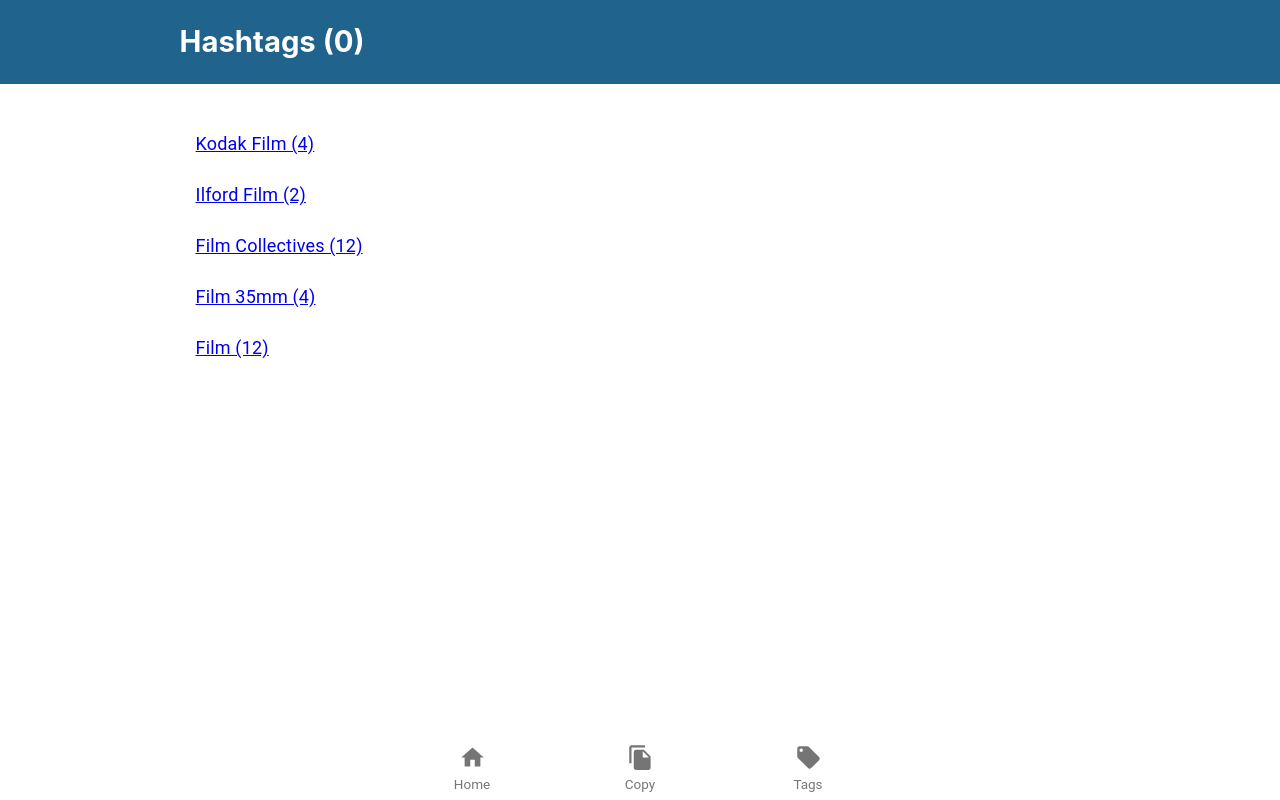
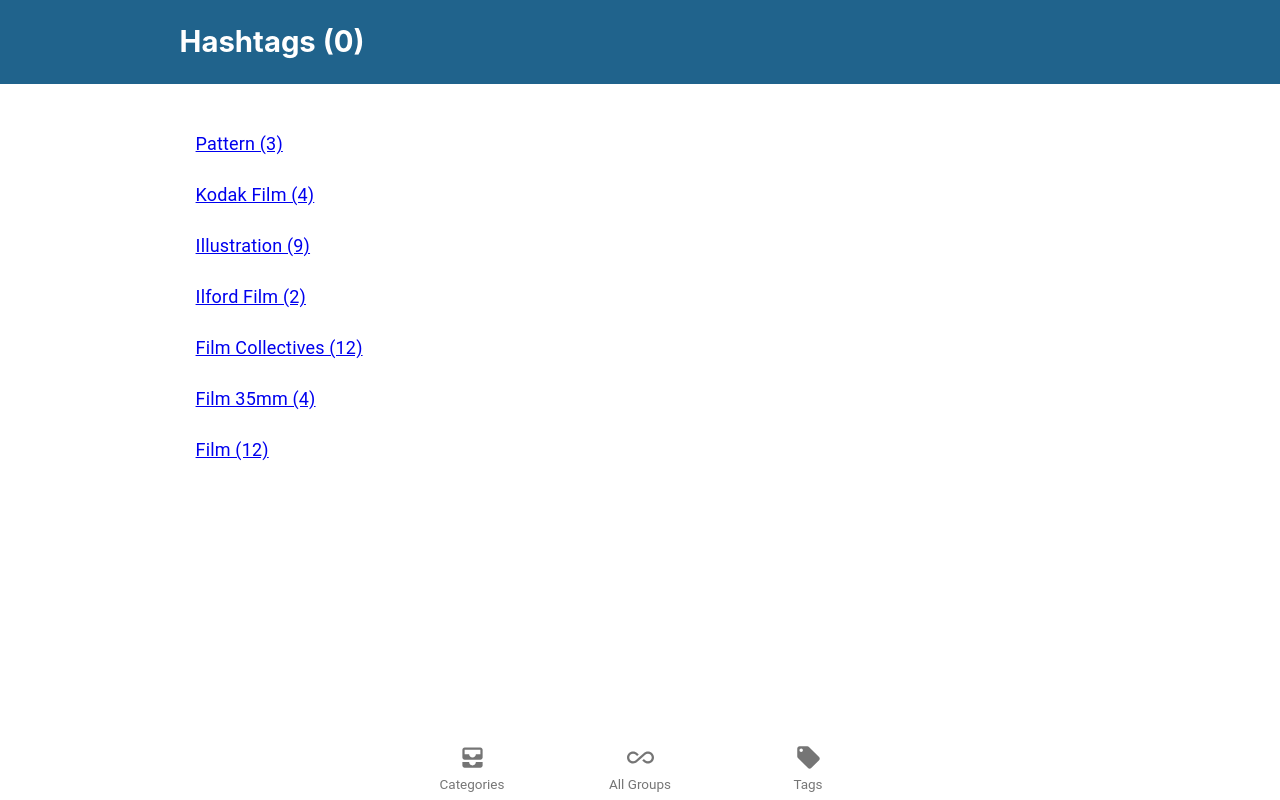
Before and after one commit to jangottweiss/hashtag-collection-static, a Gatsby site: page / in a window 1280 px wide. Built offline with nearby package versions, Linux system fonts and the light colour scheme; Gatsby itself is replaced by a stand-in of ours; some packages are replaced by stand-ins of ours.

Commit message:
new tags and categories

```diff
--- a/src/components/header.js
+++ b/src/components/header.js
@@ -36,7 +36,7 @@
       >
         <h2 style={{ margin: 0 }}>
           <Link
-            to="/"
+            to="categories"
             style={{
               color: `white`,
               textDecoration: `none`,
--- a/src/components/layout.js
+++ b/src/components/layout.js
@@ -21,8 +21,10 @@
 import BottomNavigationAction from '@material-ui/core/BottomNavigationAction';
 import HomeIcon from '@material-ui/icons/Home';
 import FileCopyIcon from '@material-ui/icons/FileCopy';
+import AllInclusiveIcon from '@material-ui/icons/AllInclusive';
 import LocalOfferIcon from '@material-ui/icons/LocalOffer';
 import Drawer from '@material-ui/core/Drawer';
+import AllInboxIcon from '@material-ui/icons/AllInbox';
 import Chip from '@material-ui/core/Chip';
 
 import * as copy from 'clipboard-copy';
@@ -94,8 +96,8 @@
                   showLabels
                   className={classes.root}
                 >
-                  <BottomNavigationAction value="/" label="Home" icon={<HomeIcon />} />
-                  <BottomNavigationAction value="copy" label="Copy" icon={<FileCopyIcon />} />
+                  <BottomNavigationAction value="/categories" label="Categories" icon={<AllInboxIcon />} />
+                  <BottomNavigationAction value="/" label="All Groups" icon={<AllInclusiveIcon />} />
                   <BottomNavigationAction value="tags" label="Tags" icon={<LocalOfferIcon />} />
 
                 </BottomNavigation>
--- /dev/null
+++ b/src/content/design-illustration.md
@@ -0,0 +1,16 @@
+---
+title: Illustration
+path: /design-illustration
+category:
+    - Design
+hashtags:
+    - illustragram
+    - illustrationartist
+    - illustration
+    - illustrators
+    - illustragram
+    - weloveillustration
+    - illustrationdaily
+    - contemporaryillustration
+    - womenofillustration
+---
--- /dev/null
+++ b/src/content/design-pattern.md
@@ -0,0 +1,10 @@
+---
+title: Pattern
+path: /design-pattern
+category:
+    - Design
+hashtags:
+    - pattern
+    - patterndesign
+    - patternlove
+---
--- a/src/pages/index.js
+++ b/src/pages/index.js
@@ -1,11 +1,10 @@
 import React from "react"
 import { graphql } from "gatsby"
 import Layout from "../components/layout"
-import PostLink from "../components/post-link"
+
 import { Link } from "gatsby"
 import List from '@material-ui/core/List';
 import ListItem from '@material-ui/core/ListItem';
-import ListItemIcon from '@material-ui/core/ListItemIcon';
 import ListItemText from '@material-ui/core/ListItemText';
 
 const IndexPage = ({
@@ -29,7 +28,6 @@
       <List component="nav" aria-label="main mailbox folders">
         {Posts}
       </List>
-
     </Layout>
   )
 
```
Also changed, not shown: src/pages/categories.js (+25 -35 lines), src/templates/category.js (+5 -4 lines).
